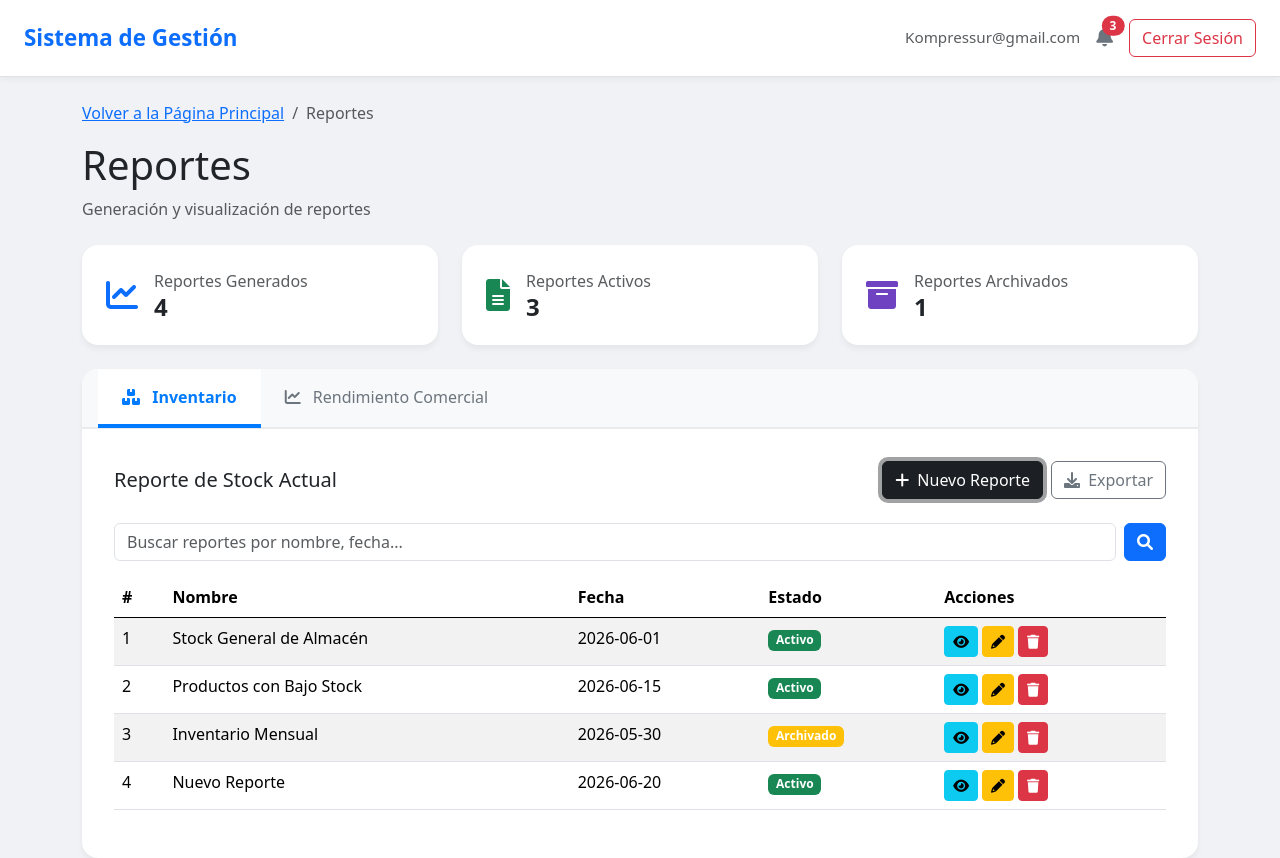
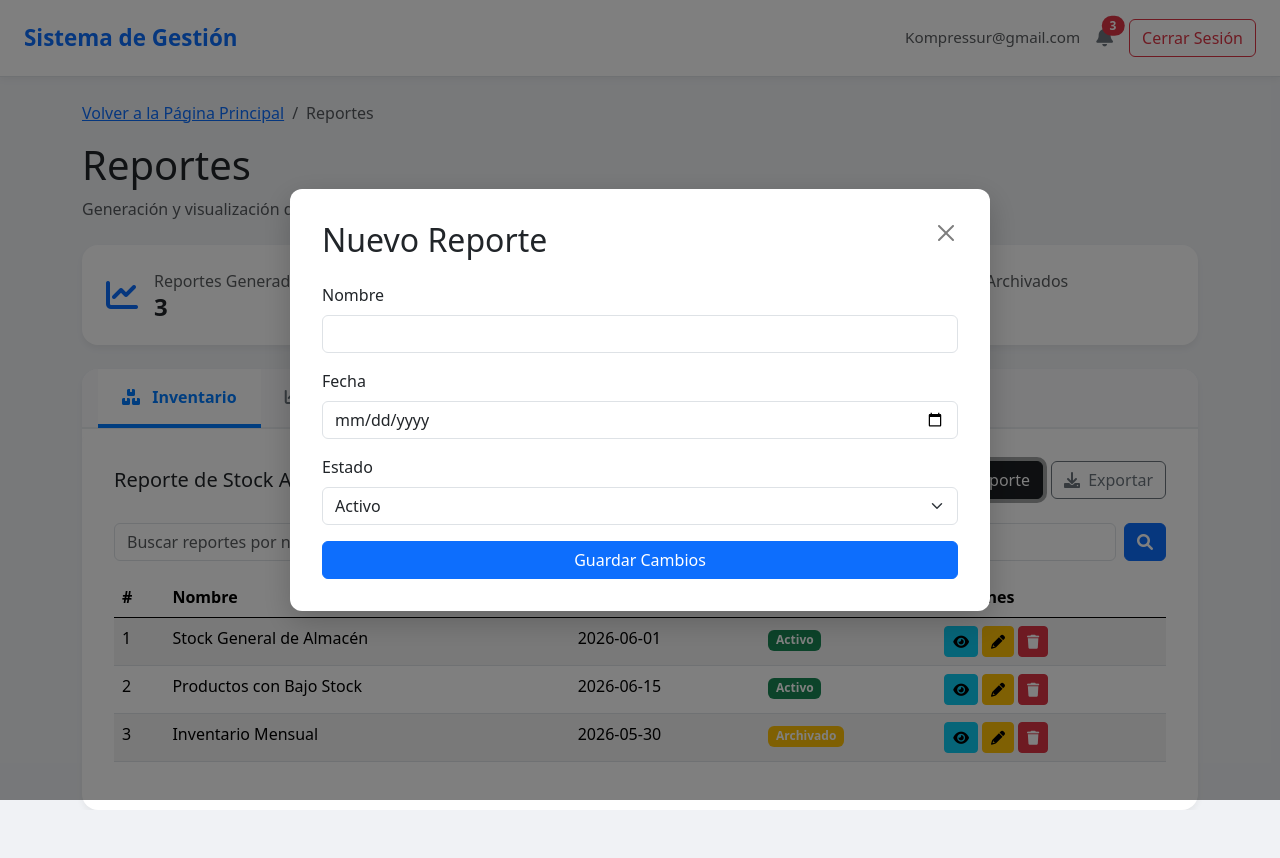
Before and after one commit to Renzooap24/Desarrollowebupc, an Angular app in the folder frontend/: page /reportes in a window 1280 px wide. Both pictures are taken after a click on the button "Nuevo Reporte". After the commit the page ends 810 px from the top, so only its background shows below. Built offline with nearby package versions, Linux system fonts and the light colour scheme.

Commit message:
Actualización del módulo de reportes

```diff
--- a/frontend/src/app/reportes/reportes.css
+++ b/frontend/src/app/reportes/reportes.css
@@ -118,13 +118,14 @@
 
 .modal-custom {
     background: white;
-    padding: 1.5rem;
-    border-radius: 10px;
+    padding: 2rem;
+    border-radius: 12px;
+    box-shadow: 0 10px 30px rgba(0,0,0,.2);
 }
 
 .modal-lg {
-    width: 1000px;
-    max-width: 95vw;
+    width: 700px;
+    max-width: 90vw;
 }
 
 .metric-card {
@@ -146,8 +147,3 @@
     font-size: 1.2rem;
     color: #495057;
 }
-
-.modal-lg {
-    width: 1000px;
-    max-width: 95%;
-}
--- a/frontend/src/app/reportes/reportes.html
+++ b/frontend/src/app/reportes/reportes.html
@@ -207,9 +207,11 @@
     </main>
     </div>
     <div *ngIf="mostrarModal" class="modal-backdrop-custom">
-    <div class="modal-custom">
+        <div class="modal-custom modal-lg">
             <div class="d-flex justify-content-between mb-3">
-            <h4>Editar Reporte</h4>
+                <h2>
+                {{ modoEdicion ? 'Editar Reporte' : 'Nuevo Reporte' }}
+                </h2>
                 <button
                 class="btn-close"
                     (click)="cerrarModal()">
@@ -224,7 +226,6 @@
                     class="form-control"
                     [(ngModel)]="reporteSeleccionado.nombre">
             </div>
-
             <div class="mb-3">
                 <label class="form-label">
                     Fecha
@@ -234,7 +235,6 @@
                     class="form-control"
                     [(ngModel)]="reporteSeleccionado.fecha">
             </div>
-
             <div class="mb-3">
                 <label class="form-label">
                     Estado
@@ -256,9 +256,7 @@
             (click)="guardarCambios()">
                 Guardar Cambios
             </button>
-
         </div>
-
     </div>
     <div *ngIf="mostrarDetalle" class="modal-backdrop-custom">
     <div class="modal-custom modal-lg">
--- a/frontend/src/app/reportes/reportes.ts
+++ b/frontend/src/app/reportes/reportes.ts
@@ -1,4 +1,4 @@
-import { Component } from '@angular/core';
+import { Component, OnInit } from '@angular/core';
 import { CommonModule } from '@angular/common';
 import { RouterLink } from '@angular/router';
 import { FormsModule } from '@angular/forms';
@@ -16,13 +16,38 @@ import * as XLSX from 'xlsx';
   styleUrl: './reportes.css'
 })
 
-export class Reportes {
+export class Reportes implements OnInit {
 
   pestanaActiva = 'inventario';
   textoBusqueda = '';
 
   mostrarModal = false;
   reporteSeleccionado: any = null;
+
+  modoEdicion = false;
+
+  ngOnInit() {
+
+    const datosGuardados =
+      localStorage.getItem('reportesInventario');
+
+    if (datosGuardados) {
+
+      this.reportesInventario =
+        JSON.parse(datosGuardados);
+
+    }
+
+  }
+
+  guardarLocalStorage() {
+
+    localStorage.setItem(
+      'reportesInventario',
+      JSON.stringify(this.reportesInventario)
+    );
+
+  }
 
   cambiarPestana(pestana: string) {
     this.pestanaActiva = pestana;
@@ -56,7 +81,9 @@ export class Reportes {
     }
 
     return this.reportesInventario.filter(reporte =>
-      reporte.nombre.toLowerCase().includes(this.textoBusqueda.toLowerCase()) ||
+      reporte.nombre
+        .toLowerCase()
+        .includes(this.textoBusqueda.toLowerCase()) ||
       reporte.fecha.includes(this.textoBusqueda)
     );
   }
@@ -73,6 +100,8 @@ export class Reportes {
         this.reportesInventario.filter(
           reporte => reporte.id !== id
         );
+
+      this.guardarLocalStorage();
 
     }
   }
@@ -95,14 +124,30 @@ export class Reportes {
 
   agregarReporte() {
 
-    const nuevoReporte = {
-      id: this.reportesInventario.length + 1,
-      nombre: 'Nuevo Reporte',
-      fecha: new Date().toISOString().split('T')[0],
+    this.modoEdicion = false;
+
+    this.reporteSeleccionado = {
+      id: 0,
+      nombre: '',
+      fecha: '',
       estado: 'Activo'
     };
 
-    this.reportesInventario.push(nuevoReporte);
+    this.mostrarModal = true;
+  }
+
+  obtenerNuevoId(): number {
+
+    if (this.reportesInventario.length === 0) {
+      return 1;
+    }
+
+    return Math.max(
+      ...this.reportesInventario.map(
+        r => r.id
+      )
+    ) + 1;
+
   }
 
   verReporte(reporte: any) {
@@ -117,12 +162,13 @@ export class Reportes {
 
   editarReporte(reporte: any) {
 
+    this.modoEdicion = true;
+
     this.reporteSeleccionado = {
       ...reporte
     };
 
     this.mostrarModal = true;
-
   }
 
   cerrarModal() {
@@ -133,7 +179,10 @@ export class Reportes {
 
   guardarCambios() {
 
-    const indice = this.reportesInventario.findIndex(
+    if (this.modoEdicion) {
+
+      const indice =
+        this.reportesInventario.findIndex(
           x => x.id === this.reporteSeleccionado.id
         );
 
@@ -145,32 +194,23 @@ export class Reportes {
 
       }
 
-    this.mostrarModal = false;
+    } else {
+
+      const nuevoReporte = {
+        ...this.reporteSeleccionado,
+        id: this.obtenerNuevoId()
+      };
+
+      this.reportesInventario.push(
+        nuevoReporte
+      );
 
     }
 
-  exportarExcel() {
+    this.guardarLocalStorage();
 
-    const datos = this.reportesInventario.map(reporte => ({
-      nombre: reporte.nombre,
-      fecha: reporte.fecha,
-      estado: reporte.estado
-    }));
+    this.mostrarModal = false;
 
-    const worksheet = XLSX.utils.json_to_sheet(datos);
-
-    const workbook = XLSX.utils.book_new();
-
-    XLSX.utils.book_append_sheet(
-      workbook,
-      worksheet,
-      'Reportes'
-    );
-
-    XLSX.writeFile(
-      workbook,
-      'reportes_inventario.xlsx'
-    );
   }
 
   mostrarDetalle = false;
@@ -204,13 +244,18 @@ export class Reportes {
   ];
 
   verDetalle(vendedor: any) {
-    this.vendedorSeleccionado = vendedor;
+
+    this.vendedorSeleccionado =
+      vendedor;
+
     this.mostrarDetalle = true;
 
   }
 
   cerrarDetalle() {
+
     this.mostrarDetalle = false;
+
   }
 
   facturasRecientes = [
@@ -237,37 +282,69 @@ export class Reportes {
   cotizacionesRecientes = [
     {
       id: 'COT-001',
-      cliente: 'CLI-001 - Juan Carlos Pérez',
+      cliente:
+        'CLI-001 - Juan Carlos Pérez',
       total: 1500,
       estado: 'Pendiente'
     },
     {
       id: 'COT-003',
-      cliente: 'CLI-004 - María González',
+      cliente:
+        'CLI-004 - María González',
       total: 2200,
       estado: 'Pendiente'
     },
     {
       id: 'COT-006',
-      cliente: 'CLI-007 - Luis Morales',
+      cliente:
+        'CLI-007 - Luis Morales',
       total: 950.25,
       estado: 'Pendiente'
     }
   ];
 
+  exportarExcel() {
+
+    const datos = this.reportesInventario.map(reporte => ({
+      nombre: reporte.nombre,
+      fecha: reporte.fecha,
+      estado: reporte.estado
+    }));
+
+    const worksheet = XLSX.utils.json_to_sheet(datos);
+
+    const workbook = XLSX.utils.book_new();
+
+    XLSX.utils.book_append_sheet(
+      workbook,
+      worksheet,
+      'Reportes'
+    );
+
+    XLSX.writeFile(
+      workbook,
+      'reportes_inventario.xlsx'
+    );
+
+  }
+
   exportarRendimiento() {
-
-    const datos = this.vendedores.map(v => ({
+    const datos =
+      this.vendedores.map(v => ({
         Vendedor: v.nombre,
         'Monto Vendido': v.ventas,
         Facturas: v.facturas,
-      'Cotizaciones Enviadas': v.cotizaciones
+        'Cotizaciones Enviadas':
+          v.cotizaciones
       }));
 
-    const ws = XLSX.utils.json_to_sheet(datos);
-    const wb = XLSX.utils.book_new();
+    const ws =
+      XLSX.utils.json_to_sheet(datos);
+
+    const wb =
+      XLSX.utils.book_new();
+
     XLSX.utils.book_append_sheet(
-
       wb,
       ws,
       'Rendimiento'
@@ -279,4 +356,5 @@ export class Reportes {
     );
 
   }
+
 }
```
Lines whose indentation alone changed are shown as unchanged.
